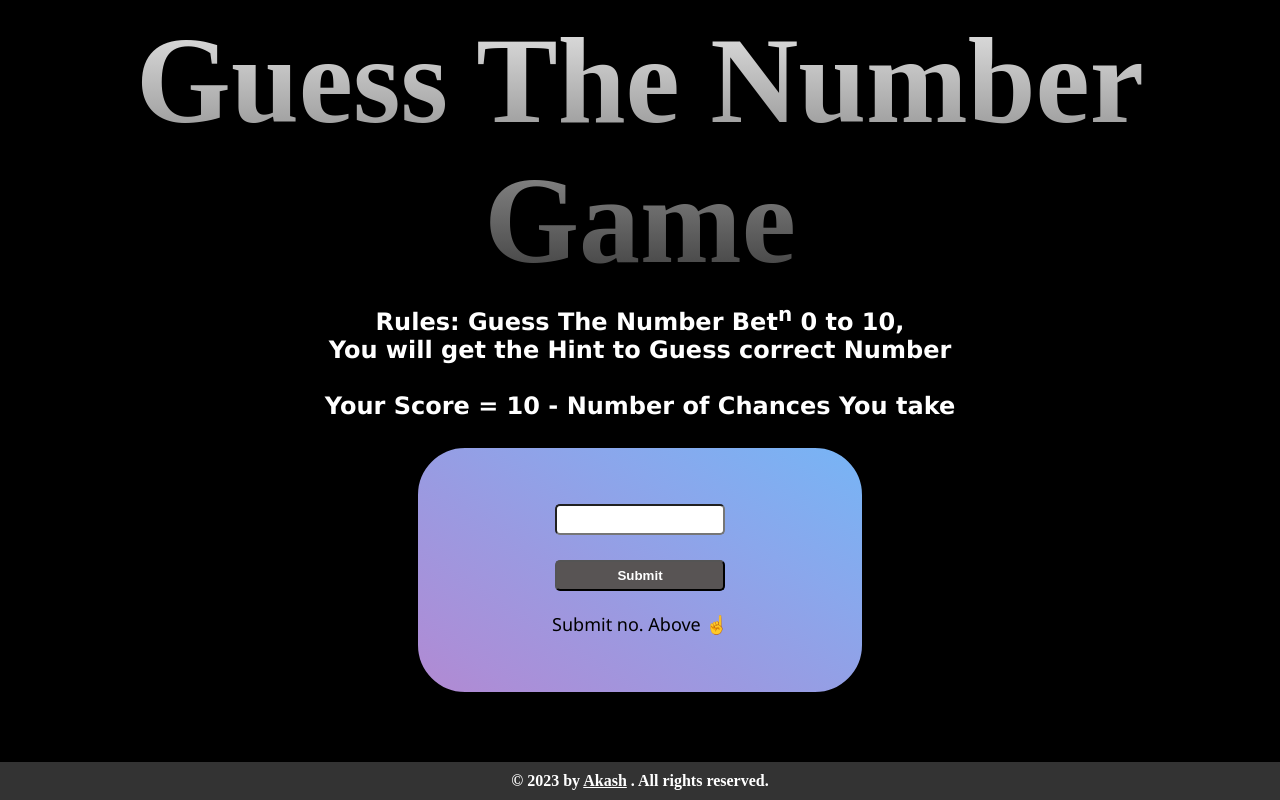
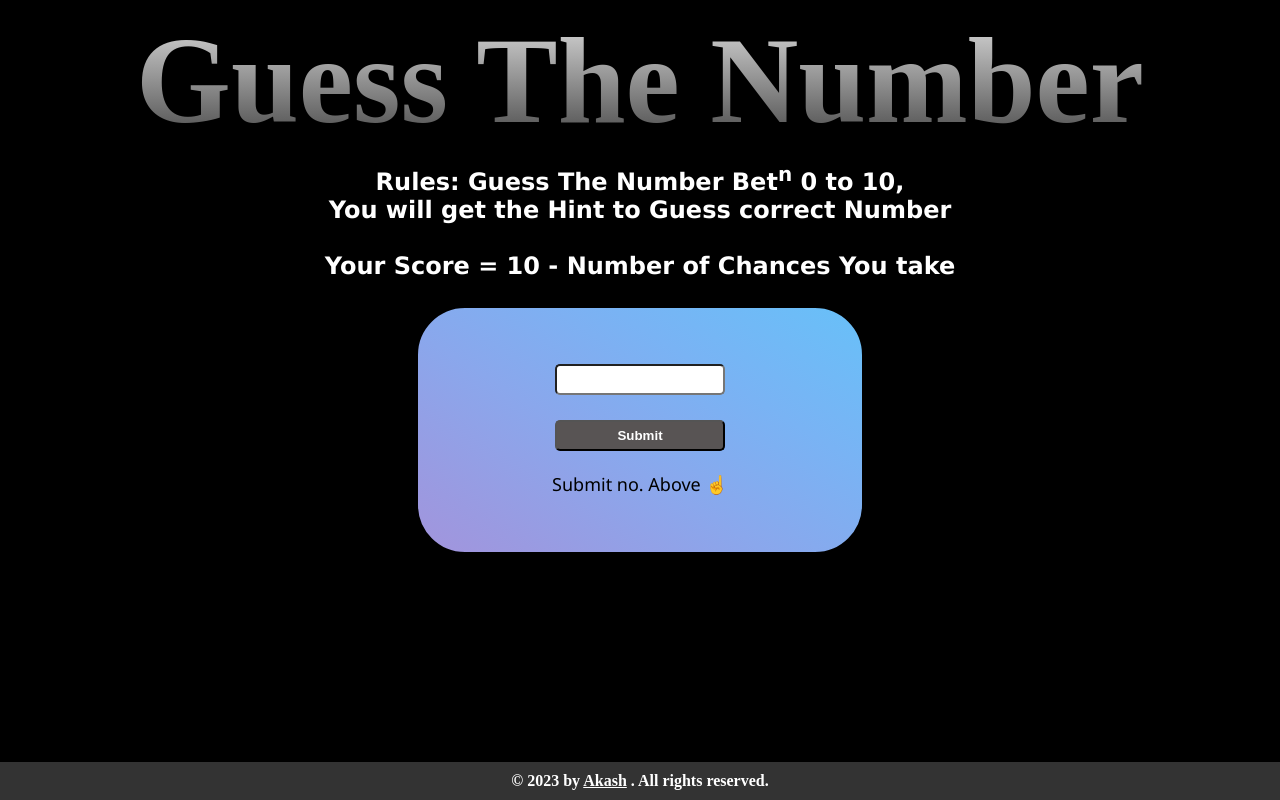
Before and after one commit to skyblue05/Guess_the_Game, a plain HTML site: page index.html in a window 1280 px wide. Drawn offline with Linux system fonts and the light colour scheme.

Commit message:
Update index.html

```diff
--- a/index.html
+++ b/index.html
@@ -16,7 +16,7 @@
     <div class="intro">
 
         <div class="header">
-            <h1>Guess The Number Game</h1>
+            <h1>Guess The Number</h1>
         </div>
         <div class="contain">
             <h2>Rules:
```
